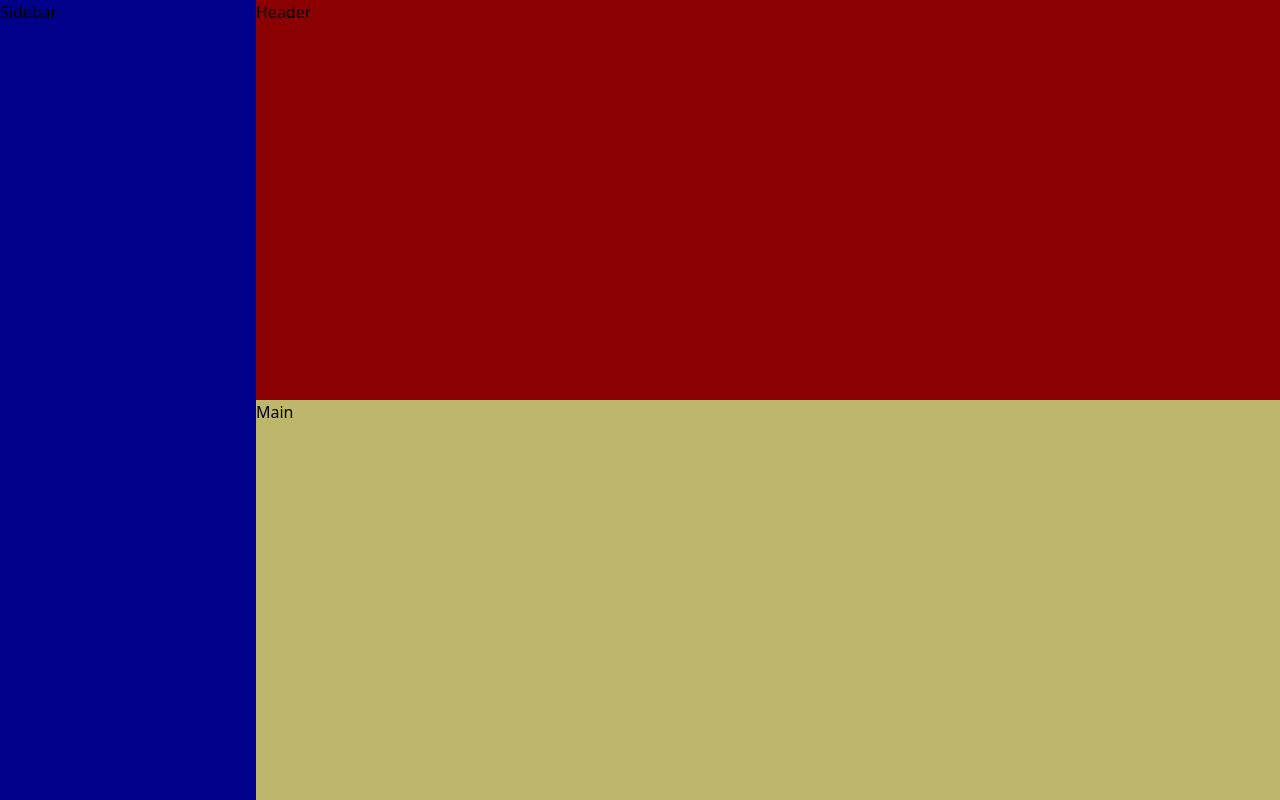
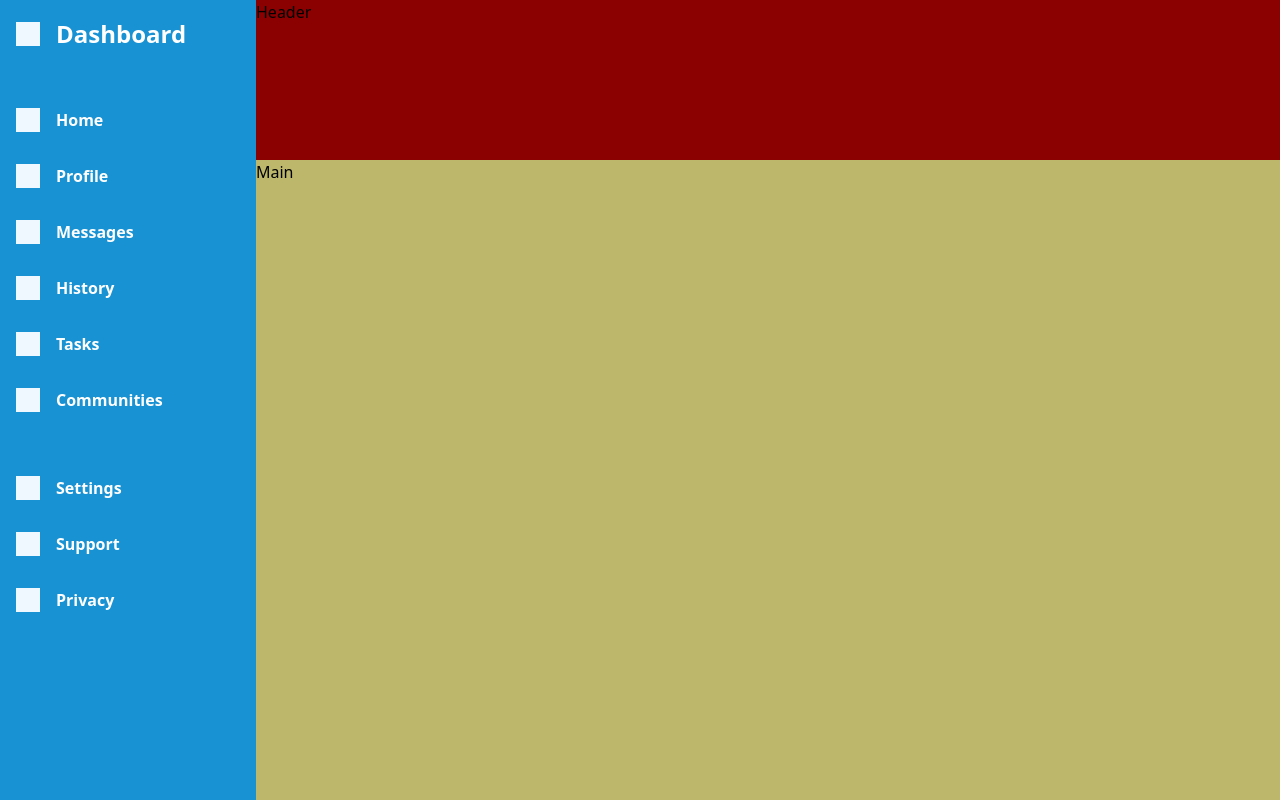
Before and after one commit to alexwilkom/odin-admin-dashboard, a plain HTML site: page index.html in a window 1280 px wide. Drawn offline with Linux system fonts and the light colour scheme.

Commit message:
Build the sidebar layout

```diff
--- a/index.html
+++ b/index.html
@@ -11,7 +11,75 @@
 
 <body>
     <header>Header</header>
-    <aside>Sidebar</aside>
+
+    <aside>
+        <div class="branding">
+            <a href="#">
+                <div class="icon"></div>
+                <h1>Dashboard</h1>
+            </a>
+        </div>
+
+        <nav class="nav">
+            <ul class="nav-list">
+                <li class="nav-list-item">
+                    <a href="#">
+                        <div class="icon"></div>
+                        <p>Home</p>
+                    </a>
+                </li>
+                <li class="nav-list-item">
+                    <a href="#">
+                        <div class="icon"></div>
+                        <p>Profile</p>
+                    </a>
+                </li>
+                <li class="nav-list-item">
+                    <a href="#">
+                        <div class="icon"></div>
+                        <p>Messages</p>
+                    </a>
+                </li>
+                <li class="nav-list-item">
+                    <a href="#">
+                        <div class="icon"></div>
+                        <p>History</p>
+                    </a>
+                </li>
+                <li class="nav-list-item">
+                    <a href="#">
+                        <div class="icon"></div>
+                        <p>Tasks</p>
+                    </a>
+                </li>
+                <li class="nav-list-item">
+                    <a href="#">
+                        <div class="icon"></div>
+                        <p>Communities</p>
+                    </a>
+                </li>
+                <li class="nav-list-item m-top">
+                    <a href="#">
+                        <div class="icon"></div>
+                        <p>Settings</p>
+                    </a>
+                </li>
+                <li class="nav-list-item">
+                    <a href="#">
+                        <div class="icon"></div>
+                        <p>Support</p>
+                    </a>
+                </li>
+                <li class="nav-list-item">
+                    <a href="#">
+                        <div class="icon"></div>
+                        <p>Privacy</p>
+                    </a>
+                </li>
+            </ul>
+        </nav>
+    </aside>
+
     <main>Main</main>
 </body>
 
--- a/styles/style.css
+++ b/styles/style.css
@@ -1,8 +1,13 @@
+:root {
+    --color-blue: #1992D4;
+}
+
 body {
     min-height: 100svh;
     font-family: system-ui, sans-serif;
     display: grid;
     grid-template-columns: 1fr 4fr;
+    grid-template-rows: 1fr 4fr;
 }
 
 header {
@@ -10,11 +15,48 @@ header {
 }
 
 aside {
-    background: darkblue;
-    grid-row: 1 / -3;
+    background: var(--color-blue);
+    grid-row: 1 / -1;
+    color: white;
+    font-weight: bold;
+}
+
+aside a {
+    color: inherit;
+    text-decoration: none;
+    display: flex;
+    align-items: center;
+    width: 100%;
+    padding: 1rem;
 }
 
 main {
     background: darkkhaki;
     grid-column: 2;
 }
+
+.icon {
+    width: 1.5rem;
+    height: 1.5rem;
+    margin-right: 1rem;
+    background-color: aliceblue;
+}
+
+.nav {
+    display: flex;
+    flex-direction: column;
+    margin-top: 1.5rem;
+}
+
+.nav-list {
+    list-style: none;
+    padding: 0;
+}
+
+.nav-list-item {
+    display: flex;
+}
+
+.m-top {
+    margin-top: 2rem;
+}
```
